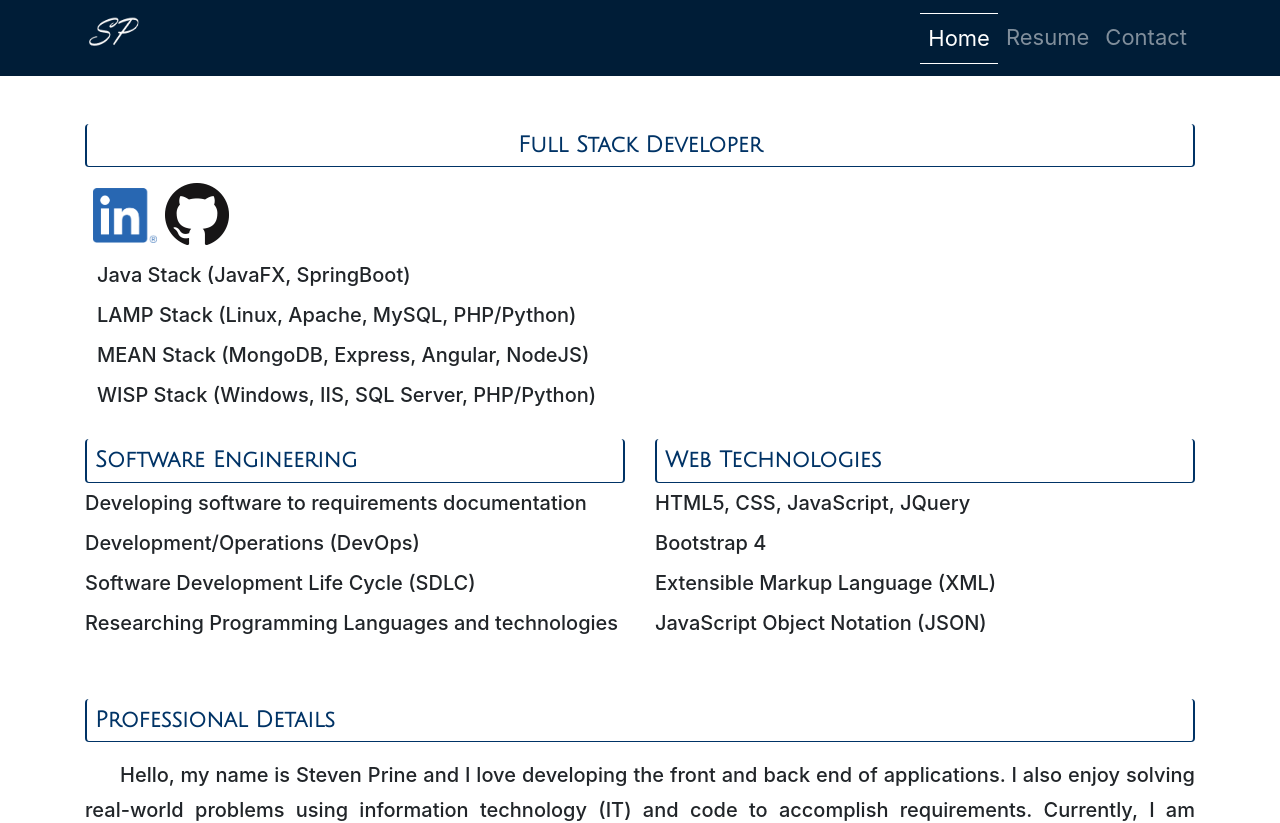
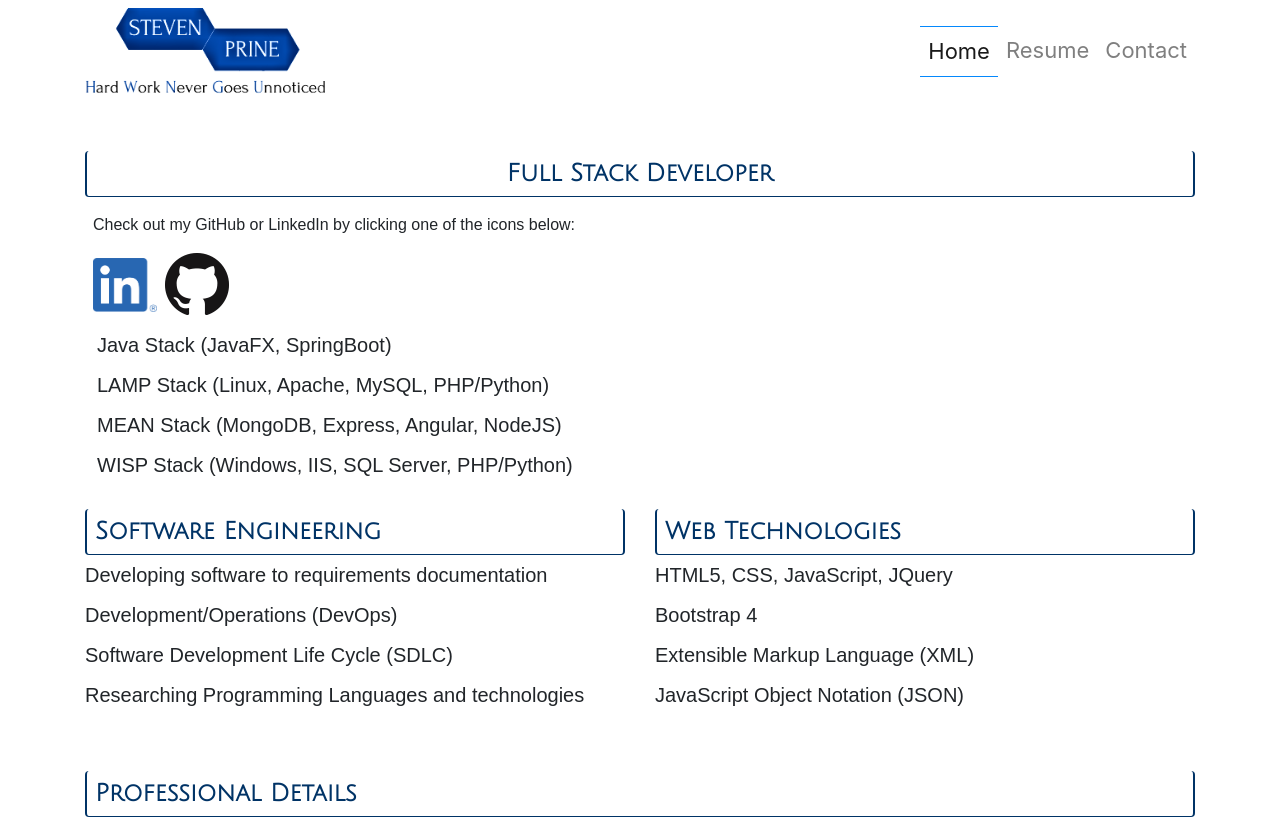
Before and after one commit to sprine168/stevenprine.com, an Angular app: page /home in a window 1280 px wide. Shown: the top 823 px of the page. Built offline with nearby package versions, Linux system fonts and the light colour scheme; what ngx-socket-io would draw is missing.

Commit message:
Added new logo and changed some stlying for new logo

```diff
--- a/src/app/header/header.component.css
+++ b/src/app/header/header.component.css
@@ -1,48 +1,9 @@
 .activeStyle  {
-  border-bottom: 1.5px solid white;
+  border-bottom: 1.5px solid rgb(5, 136, 252);
   color: white;
-  border-top: 1.5px solid white;
+  border-top: 1.5px solid rgb(5, 136, 252);
 }
 
-.overlay {
-  height: 100%;
-  width: 100%;
-  display: none;
-  position: fixed;
-  z-index: 1;
-  top: 0;
-  left: 0;
-  background-color: rgb(0,0,0);
-  background-color: rgba(0,0,0, 0.9);
-}
-
-.overlay-content {
-  position: relative;
-  top: 25%;
-  width: 100%;
-  text-align: center;
-  margin-top: 30px;
-}
-
-.overlay a {
-  padding: 8px;
-  text-decoration: none;
-  font-size: 36px;
-  color: #818181;
-  display: block;
-  transition: 0.3s;
-}
-
-.overlay a:hover, .overlay a:focus {
-  color: #f1f1f1;
-}
-
-.overlay .closebtn {
-  position: absolute;
-  top: 20px;
-  right: 45px;
-  font-size: 60px;
-}
 
 @media screen and (max-height: 450px) {
   .overlay a {font-size: 20px}
@@ -59,5 +20,5 @@ a {
 }
 
 .align-right {
-  justify-content: right;
+  justify-content: flex-end;
 }
--- a/src/app/header/header.component.html
+++ b/src/app/header/header.component.html
@@ -1,7 +1,7 @@
-<nav class="navbar navbar-expand-sm navbar-dark background">
+<nav class="navbar navbar-expand-sm navbar-light ">
     <div class="container">
 
-        <img src="../assets/Images/Website Logo.png" width="60" height="60" class="d-inline-block align-top"
+        <img src="../assets/Images/Website Logo.png" width="240" height="auto" class="d-inline-block align-top"
             alt="S P Logo">
 
         <button class="navbar-toggler" type="button" (click)="toggleNavbar()">
--- a/src/app/home/home.component.html
+++ b/src/app/home/home.component.html
@@ -4,6 +4,7 @@
         <div class="col-sm-12">
             <h1 class="headingFont headings rounded p-2 text-center mb-3">Full Stack Developer</h1>
             <div class="pl-2">
+                <p>Check out my GitHub or LinkedIn by clicking one of the icons below:</p>
                 <a href="https://www.linkedin.com/in/steven-p-8a38a2118/" class="mr-2"><img width="64"
                         src="../../assets/Images/LI-In-Bug.png"></a>
                 <a href="https://github.com/sprine168" class="mr-2"><img width="64"
--- a/src/styles.css
+++ b/src/styles.css
@@ -6,8 +6,12 @@
 
 .headingFont {
     font-family: googleFont;
-    font-size: 22px;
+    font-size: 24px;
     font-weight: bold;
+}
+
+p {
+    font-family: Arial, Helvetica, sans-serif;
 }
 
 
```
Also changed, not shown: src/assets/Images/Website Logo -- old.png (added), src/assets/Images/Website Logo.png.
